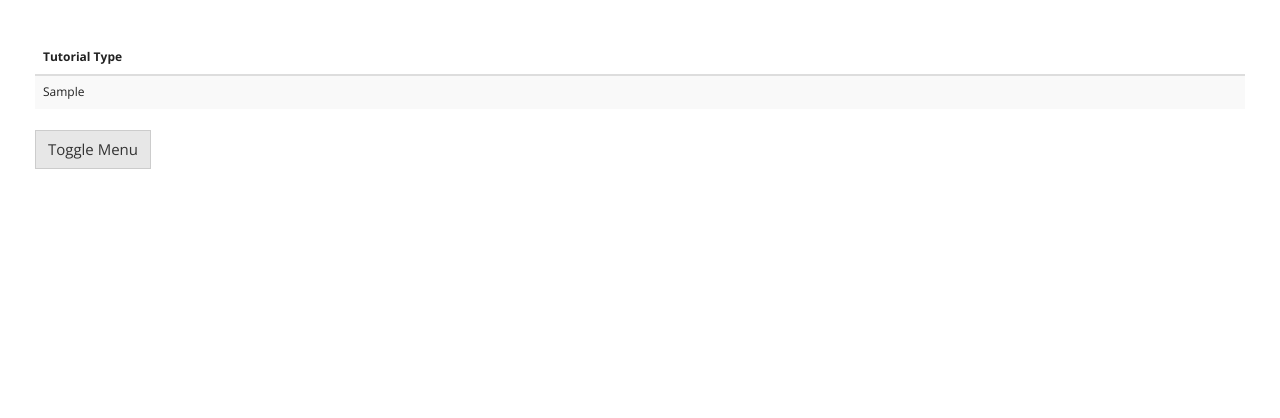
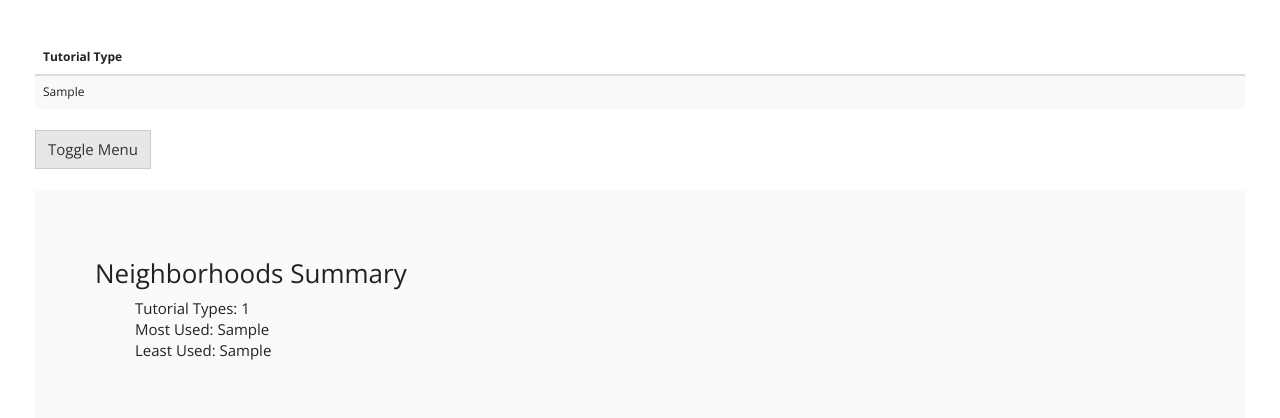
Before and after one commit to TeyimPila/tela-mis, a Django app: template account/templates/account/tutType_list.html in a window 1280 px wide. Shown: the part 45-463 px from the top of the page. Run offline with Django 3.2, Linux system fonts and the light colour scheme; the template is opened without the code that fills it: most values are stand-ins (such as "Sample title", 1, 10 or a date in 2020); some libraries are stand-ins or nearby versions.

Commit message:
midofied front end

```diff
--- a/account/templates/account/beneficiary_list.html
+++ b/account/templates/account/beneficiary_list.html
@@ -1,5 +1,6 @@
 {% extends "base.html" %}
 {% load staticfiles %}
+
 {% block title %}Beneficiary List{% endblock %}
 
 {% block content %}
--- a/account/templates/account/tutType_list.html
+++ b/account/templates/account/tutType_list.html
@@ -23,7 +23,15 @@
                             {% endfor %}
                            </tbody>
                          </table>
-                        <a href="#menu-toggle" class="btn btn-default" id="menu-toggle">Toggle Menu</a>
+                         <a href="#menu-toggle" class="btn btn-default" id="menu-toggle">Toggle Menu</a><br/><br/>
+                        <div class="jumbotron">
+                             <h3>Neighborhoods Summary</h3>
+                             <ul style="list-style: none">
+                                 <li>Tutorial Types: {{tuturial_types_number}}</li>
+                                 <li>Most Used: {{most_used}}</li>
+                                 <li>Least Used: {{least_used}}</li>
+                             </ul>
+                         </div>
                     </div>
                 </div>
             </div>
```
Also changed, not shown: account/templates/account/neigh_list.html (+7 -1 lines), account/templates/account/venue_list.html (+7 -1 lines), account/views.py (+14 -2 lines), TelaMIS/settings.py (line endings or trailing spaces).
